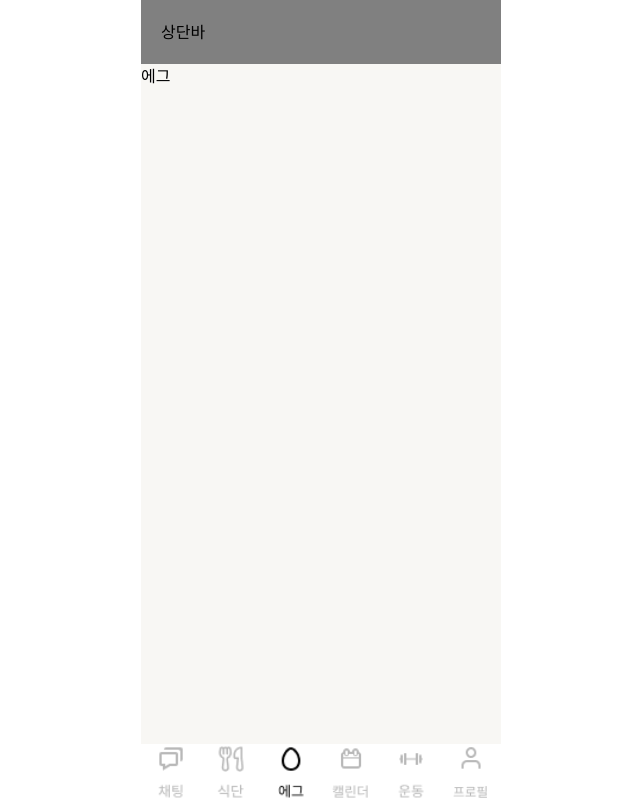
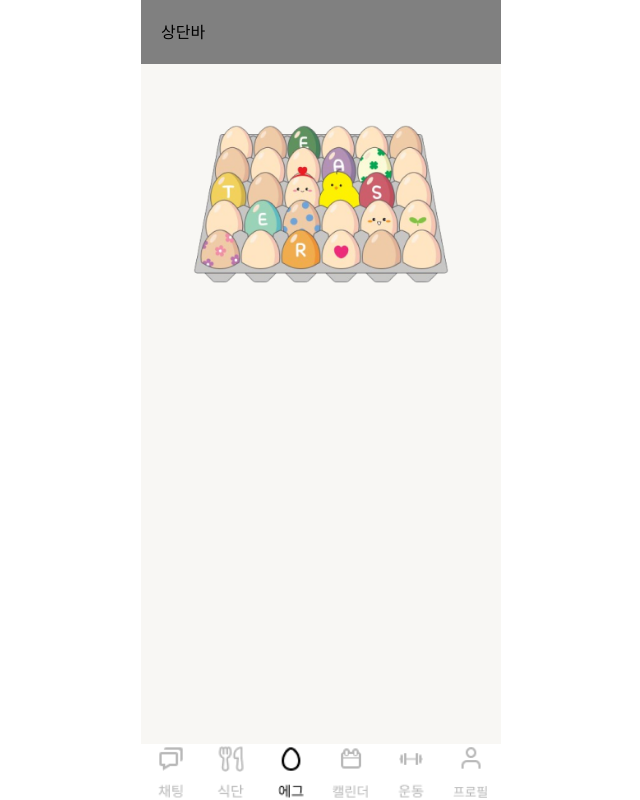
Before and after one commit to kimjungminn24/EggInHealth, a React (Vite) app in the folder frontend/: page /usermain in a window 1280 px wide. Shown: the whole page, without its empty margins (319-959 px from the left). Built offline with nearby package versions, Linux system fonts and the light colour scheme.

Commit message:
:art: 메인페이지 개발중

```diff
--- a/frontend/src/pages/Login.jsx
+++ b/frontend/src/pages/Login.jsx
@@ -1,4 +1,4 @@
-import eggImg from '../assets/egg.png';
+import eggImg from '../assets/egg.gif';
 import logo from '../assets/logo.png';
 import styled from 'styled-components';
 import Naver from '../components/common/ButtonNaverLogin';
--- a/frontend/src/pages/user/UserMain.jsx
+++ b/frontend/src/pages/user/UserMain.jsx
@@ -1,7 +1,11 @@
+import UserEgg from '../../assets/useregg.png'
+
 const UserMain = ()=>{
+    const trainer = false
     return(
         <div>
-            에그
+            <img src={UserEgg} alt="" />
+
         </div>
     )
 }
```
Also changed, not shown: frontend/src/assets/egg.gif (added), frontend/src/assets/useregg.png (added).
